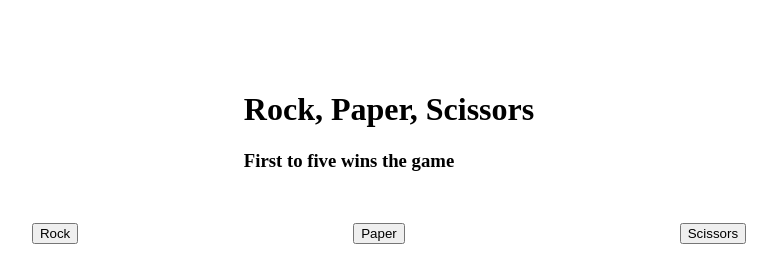
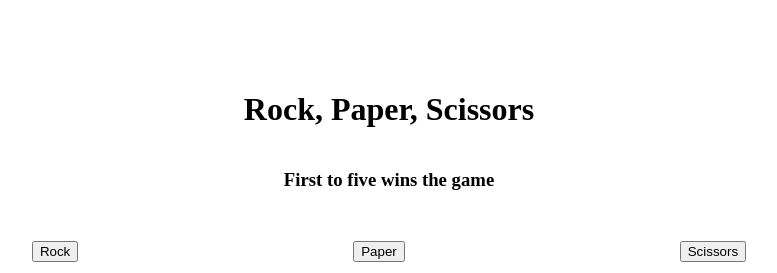
Before and after one commit to sberg02/Rock-Paper-Scissors, a plain HTML site: page rock-paper-scissors.html in a window 1280 px wide. Shown: the part 122-395 px from the top of the page, without its empty margins (251-1028 px from the left). Drawn offline with Linux system fonts and the light colour scheme.

Commit message:
Forgot to push stylesheet. Added style for heading and description text.

```diff
--- a/styles.css
+++ b/styles.css
@@ -4,6 +4,13 @@ body {
     justify-content: center;
     align-items: center;
     margin-top: 12em;
+}
+
+#headingText {
+    display: flex;
+    flex-direction: column;
+    justify-content: center;
+    align-items: center;
 }
 
 #btnContainer {
```
